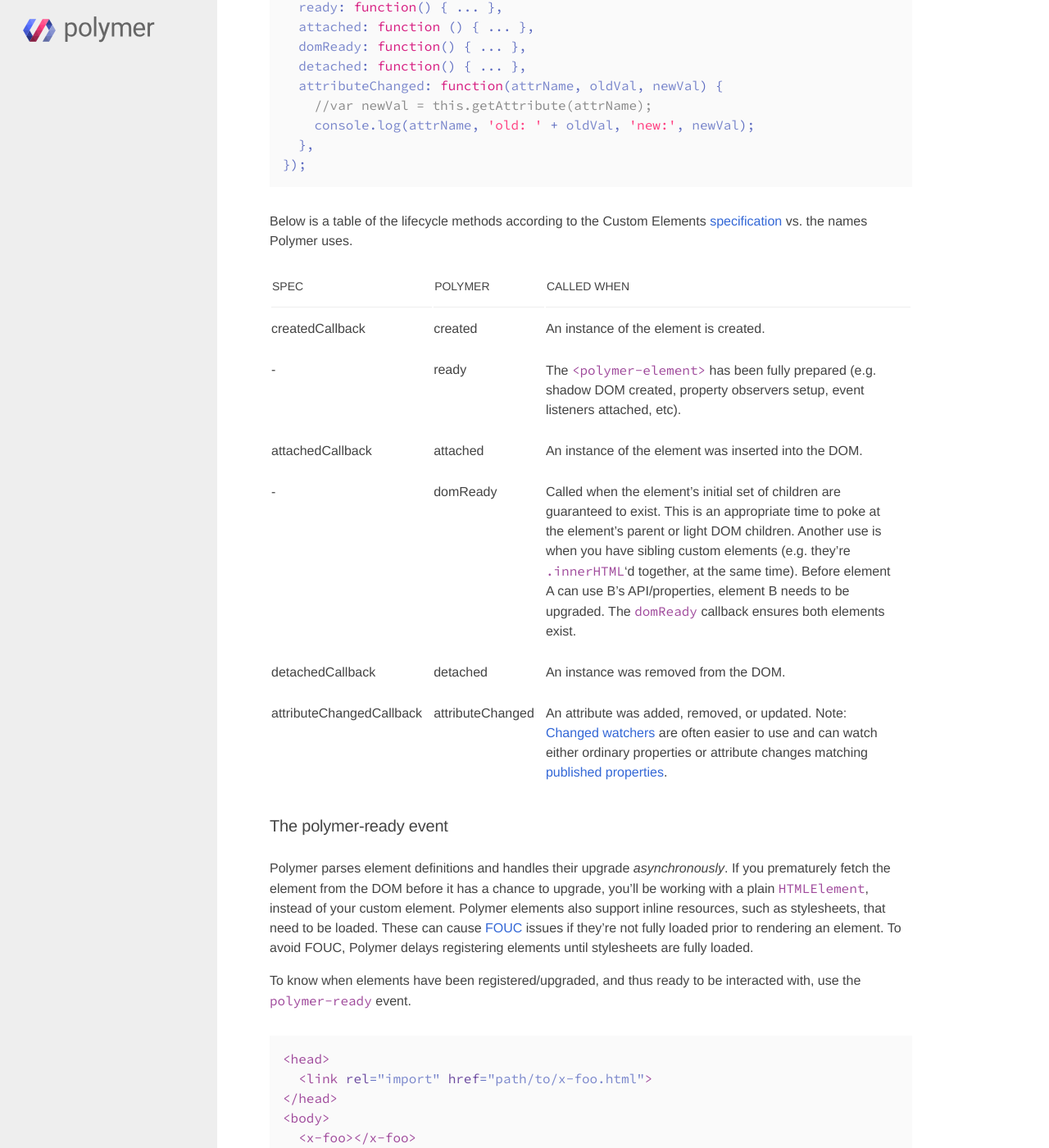
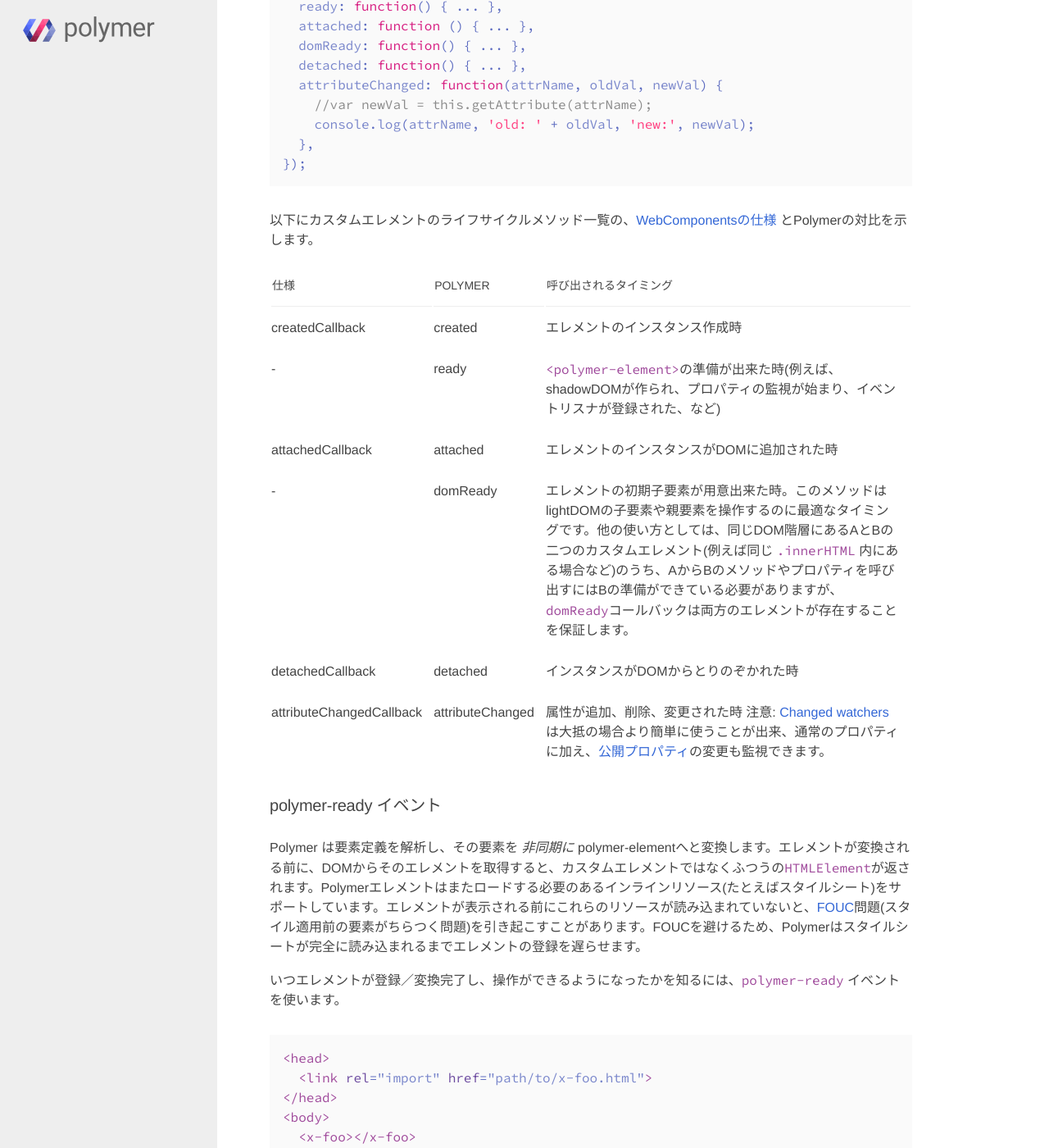
Before and after one commit to craftgear/polymer-docs-ja, a Jekyll site: the page built from docs_ja/docs/polymer/polymer.md, in a window 1280 px wide and 1400 px high, scrolled down 10061 px. Shown: the whole window at 82% size. Built offline with Jekyll 4.4.1, drawn with Linux system fonts in a browser that asks for light colours; some web fonts are replaced; a script that is not in the unit is left out; some of the changed text lies outside the part shown.

Commit message:
polymer.md 31%

```diff
--- a/docs_ja/docs/polymer/polymer.md
+++ b/docs_ja/docs/polymer/polymer.md
@@ -70,15 +70,15 @@ subtitle: Guide
       <script>Polymer();</script>
     </polymer-element>
 
-`<tag-name>`のインスタンスが作られると、`class="active" mycustomattr`がデフォルトで含まれています:
+`<tag-name>`のインスタンスが作られると、`class="active" mycustomattr`という二つの属性がデフォルトで含まれています:
 
     <tag-name class="active" mycustomattr></tag-name>
 
-#### 属性の大文字小文字 Attribute case sensitivity {#attrcase}
+#### 属性の大文字小文字 {#attrcase}
 
 HTMLパーサは属性の名前の *大文字小文字を区別しない* ことは気に留めておきましょう。しかし、JavaScriptにおけるプロパティ名は *大文字小文字を区別します* 。
 
-これが意味するところは、属性は好きなように名前をつけられるものの、エレメントの属性リストを見ると属性名は常に小文字になっているということです。Polymerはこのことに配慮して、属性とプロパティを注意深く対応させようとします。例えば、次の例では:
+つまり、属性は好きなように名前をつけられるものの、エレメントの属性リストを見ると属性名は常に小文字になっているということです。Polymerはこのことに配慮して、属性とプロパティを注意深く対応させようとします。例えば、次の例では:
 
     <name-tag nameColor="blue" name="Blue Name"></name-tag>
 
@@ -313,16 +313,14 @@ Polymer([ <em class="nocode">tag-name</em>, ] <em class="nocode">prototype</em>)
 属性を使って値を設定する方法には二つの制限があります:値は文字列でなくてはならず、変数名は小文字でなければなりません。
 (詳しくは[属性名の大文字小文字](#attrcase)を参照して下さい。)
 
-To use this `<app-globals>` element with the previous `<my-component>` example,
-you'd need to update the paths that refer to the global variables (for example
-`$.globals.values.lastname` instead of `$.globals.lastName`).
+先ほどの`<my-component>`とこの`<app-globals>`を一緒に使うには、グローバル変数の読み出し方法を変更する必要があります。
+(例えば、`$.globls.lastName`ではなく、`$.globals.values.lastname` のように)
 
-### Element lifecycle methods {#lifecyclemethods}
+### エレメントのライフサイクルメソッド {#lifecyclemethods}
 
-{{site.project_title}} has first class support for the Custom Element lifecycle
-callbacks, though for convenience, implements them with shorter names.
+{{site.project_title}} はエレメントの各ライフサイクルで呼び出されるコールバックを第一級要素としてサポートしています。しかしながらより便利にするために、それらを短い名前で実装しています。
 
-All of the lifecycle callbacks are optional:
+すべてのライフサイクルコールバックは必須ではありません:
 
     Polymer('tag-name', {
       created: function() { ... },
@@ -336,26 +334,23 @@ All of the lifecycle callbacks are optional:
       },
     });
 
-Below is a table of the lifecycle methods according to the Custom Elements
-[specification](https://dvcs.w3.org/hg/webcomponents/raw-file/tip/spec/custom/index.html#custom-element-lifecycle) vs. the names {{site.project_title}} uses.
+以下にカスタムエレメントのライフサイクルメソッド一覧の、[WebComponentsの仕様](https://dvcs.w3.org/hg/webcomponents/raw-file/tip/spec/custom/index.html#custom-element-lifecycle) と{{site.project_title}}の対比を示します。
 
-Spec | {{site.project_title}} | Called when
+仕様 | {{site.project_title}} | 呼び出されるタイミング
 |-
-createdCallback | created | An instance of the element is created.
-- | ready | The `<polymer-element>` has been fully prepared (e.g. shadow DOM created, property observers setup, event listeners attached, etc).
-attachedCallback | attached | An instance of the element was inserted into the DOM.
-- | domReady | Called when the element's initial set of children are guaranteed to exist. This is an appropriate time to poke at the element's parent or light DOM children. Another use is when you have sibling custom elements (e.g. they're `.innerHTML`'d together, at the same time). Before element A can use B's API/properties, element B needs to be upgraded. The `domReady` callback ensures both elements exist.
-detachedCallback | detached | An instance was removed from the DOM.
-attributeChangedCallback | attributeChanged | An attribute was added, removed, or updated. **Note**: [Changed watchers](#change-watchers) are often easier to use and can watch either ordinary properties or attribute changes matching [published properties](#published-properties).
+createdCallback | created | エレメントのインスタンス作成時
+- | ready | `<polymer-element>`の準備が出来た時(例えば、shadowDOMが作られ、プロパティの監視が始まり、イベントリスナが登録された、など)
+attachedCallback | attached | エレメントのインスタンスがDOMに追加された時
+- | domReady | エレメントの初期子要素が用意出来た時。このメソッドはlightDOMの子要素や親要素を操作するのに最適なタイミングです。他の使い方としては、同じDOM階層にあるAとBの二つのカスタムエレメント(例えば同じ `.innerHTML` 内にある場合など)のうち、AからBのメソッドやプロパティを呼び出すにはBの準備ができている必要がありますが、`domReady`コールバックは両方のエレメントが存在することを保証します。
+detachedCallback | detached | インスタンスがDOMからとりのぞかれた時
+attributeChangedCallback | attributeChanged | 属性が追加、削除、変更された時 **注意**: [Changed watchers](#change-watchers)は大抵の場合より簡単に使うことが出来、通常のプロパティに加え、[公開プロパティ](#published-properties)の変更も監視できます。
 {: .table .responsive-table .lifecycle-table }
 
-### The polymer-ready event {#polymer-ready}
+### polymer-ready イベント {#polymer-ready}
 
-{{site.project_title}} parses element definitions and handles their upgrade _asynchronously_.
-If you prematurely fetch the element from the DOM before it has a chance to upgrade,
-you'll be working with a plain `HTMLElement`, instead of your custom element. {{site.project_title}} elements also support inline resources, such as stylesheets, that need to be loaded. These can cause [FOUC](http://en.wikipedia.org/wiki/Flash_of_unstyled_content) issues if they're not fully loaded prior to rendering an element. To avoid FOUC, {{site.project_title}} delays registering elements until stylesheets are fully loaded.
+{{site.project_title}} は要素定義を解析し、その要素を _非同期に_ polymer-elementへと変換します。エレメントが変換される前に、DOMからそのエレメントを取得すると、カスタムエレメントではなくふつうの`HTMLElement`が返されます。{{site.project_title}}エレメントはまたロードする必要のあるインラインリソース(たとえばスタイルシート)をサポートしています。エレメントが表示される前にこれらのリソースが読み込まれていないと、[FOUC](http://en.wikipedia.org/wiki/Flash_of_unstyled_content)問題(スタイル適用前の要素がちらつく問題)を引き起こすことがあります。FOUCを避けるため、{{site.project_title}}はスタイルシートが完全に読み込まれるまでエレメントの登録を遅らせます。
 
-To know when elements have been registered/upgraded, and thus ready to be interacted with, use the `polymer-ready` event.
+いつエレメントが登録／変換完了し、操作ができるようになったかを知るには、`polymer-ready` イベントを使います。
 
     <head>
       <link rel="import" href="path/to/x-foo.html">
@@ -370,35 +365,29 @@ To know when elements have been registered/upgraded, and thus ready to be intera
       </script>
     </body>
 
-## Features {#features}
+## 特徴 {#features}
 
-### Published properties
+### 公開プロパティ
 
-When you _publish_ a property name, you're making that property part of the
-element's "public API". Published properties have the following features:
+プロパティを _公開_ すると、そのプロパティはエレメントの"公開API"の一部となります。プロパティの公開は以下の特徴を持ちます:
 
-*   Support for two-way, declarative data binding.
+*   宣言的な双方向データバインディングをサポートする
 
-*   Declarative initialization using an HTML attribute with a matching name.
+*   一致する名前を持つHTML属性を使った宣言的な初期化
 
-*   Optionally, the current value of a property can be _reflected_ back to an
-    attribute with a matching name.
+*   オプションとして、プロパティの現在値が、一致する名前を持つHTML属性に_反映_される
 
-**Note:** Property names are case sensitive, but attribute names are not.
-{{site.project_title}} matches each property name with the corresponding
-attribute name, as described in [Attribute case sensitivity](#attrcase). This
-means you can't publish two properties distinguished only by capitalization (for
-example, `name` and `NAME`).
+**注意:** プロパティ名は大文字小文字を区別します。しかしHTML属性名は区別しません。
+[属性の大文字小文字](#attrcase)で解説したように、{{site.project_title}}は各プロパティ名を対応する属性名に一致させようとします。つまり、同じ綴りを持った、大文字小文字の違いしか無いプロパティを二つ同時に使うことは出来ません。(たとえば `name` と `NAME`など)
 {: .alert .alert-info }
 
-There are two ways to publish a property:
+プロパティを公開するには二つの方法があります:
 
-*   **Preferred** - Include its name in the `<polymer-element>`'s `attributes`
-    attribute.
-*   Include the name in a `publish` object on your prototype.
+*   **推奨** - 公開したいプロパティ名を`<polymer-element>`の`attributes`属性に含めること
 
-As an example, here's an element that publishes three public properties, `foo`,
-`bar`, and `baz`, using the `attributes` attribute:
+*   公開したいプロパティ名をプロトタイプの `publish` オブジェクトに含めること
+
+以下は、`attributes`属性を使って`foo` `bar` `baz`の3つのプロパティを公開する例をあげます:
 
     <polymer-element name="x-foo" attributes="foo bar baz">
       <script>
@@ -406,7 +395,7 @@ As an example, here's an element that publishes three public properties, `foo`,
       </script>
     </polymer-element>
 
-And here's one using the `publish` object:
+次に `publish` オブジェクトを使った例です:
 
     <polymer-element name="x-foo">
       <script>
```
